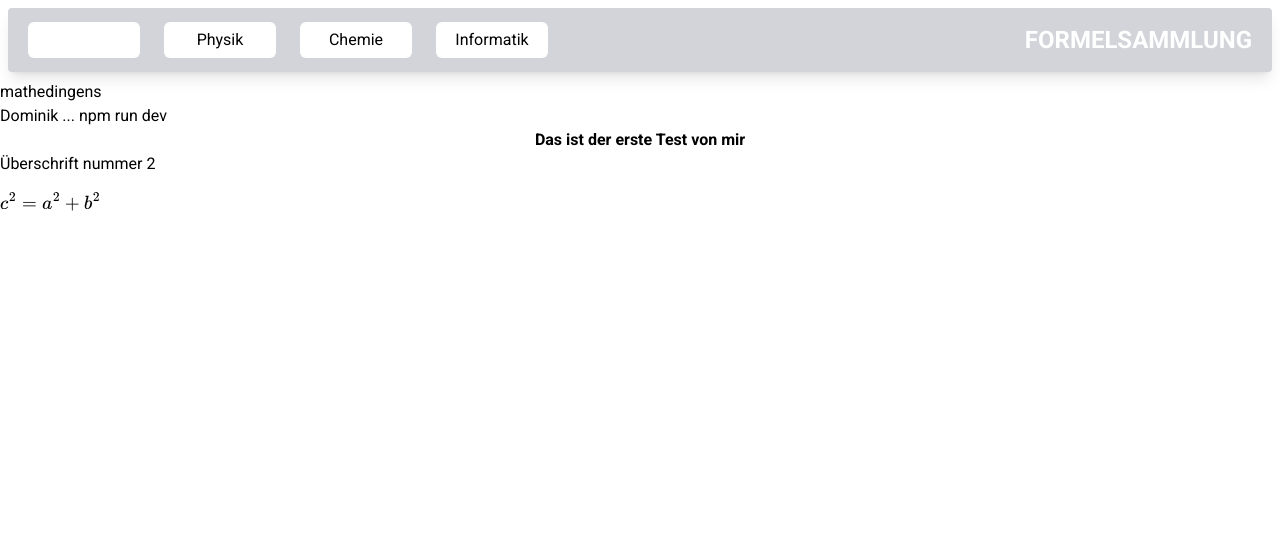
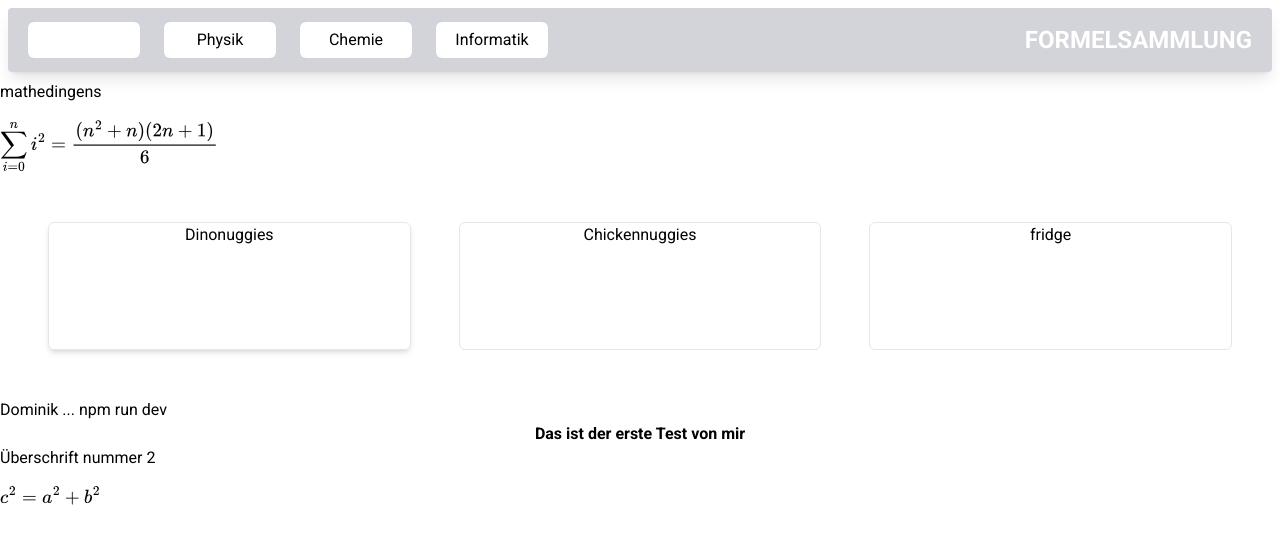
Before and after one commit to GitOsir/formelsammlung, a Next.js app: page /subjects/mathematics in a window 1280 px wide. Shown: the top 544 px of the page. Built offline with nearby package versions, Linux system fonts and the light colour scheme; a web font is replaced by a local one.

Commit message:
grids erstellt und formate angepasst

```diff
--- a/app/ui/subjects/mathematics/johan.tsx
+++ b/app/ui/subjects/mathematics/johan.tsx
@@ -1,11 +1,21 @@
 
 
 export default function Johan(){
+    const formula = "$$\\sum_{i=0}^n i^2 = \\frac{(n^2+n)(2n+1)}{6}$$"
     return(
-        <main>
+        <>
 
         <h1>mathedingens</h1>
+        <p>{formula}</p>
+        <section>
+            <div className="grid lg:grid-cols-3 gap-12 m-12 sm:grid-cols-1">
+            <div className="border text-center h-32 rounded-md shadow-md">Dinonuggies</div>
+            <div className="border text-center h-32 rounded-md">Chickennuggies</div>
+            <div className="border text-center h-32 rounded-md">fridge</div>
 
-        </main>
+
+            </div>
+        </section>
+        </>
     )
 }
```
